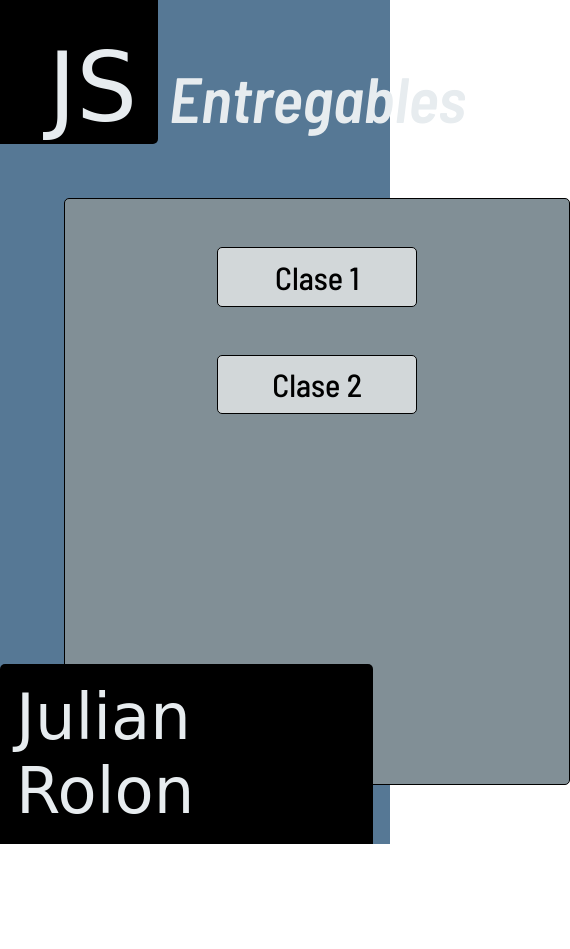
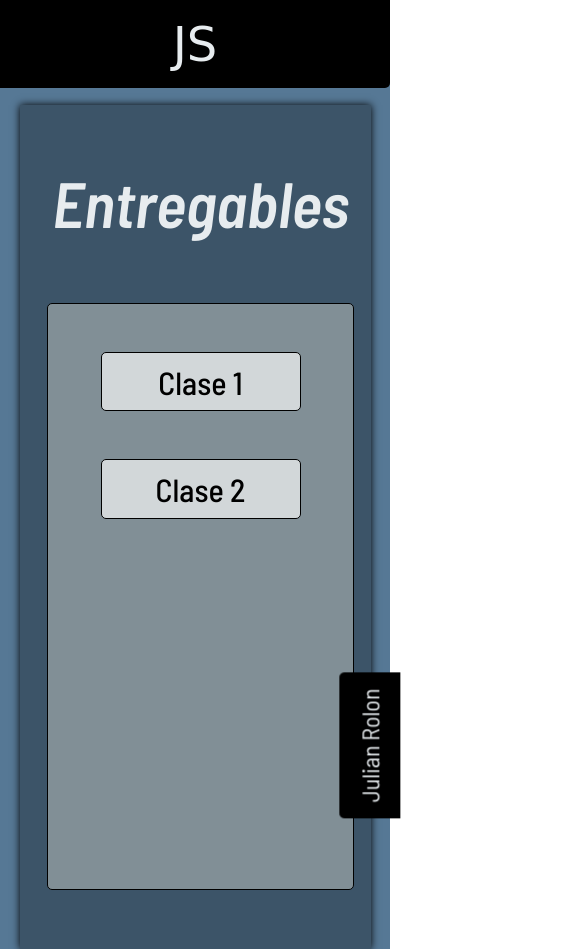
Before and after one commit to J-ln/ch-js-rolon, a plain HTML site: page index.html in a window 390 px wide. Shown: the whole page, 570 px wide, since content can reach past the window. Before the commit the page ends 844 px from the top, so only its background shows below. Drawn offline with Linux system fonts and the light colour scheme; a web font is replaced by a local one.

Commit message:
add responsive sizes and queries

```diff
--- a/scss/style.scss
+++ b/scss/style.scss
@@ -19,6 +19,7 @@ li {
     list-style-type: none;
 }
 
+$backg: #365f88;
 $blanco: #e7ecef;
 $azul: #567895;
 $list: #818f96;
@@ -28,11 +29,14 @@ $sec-font: "Neucha", cursive;
 .container {
     width: 100%;
     height: auto;
+    background-color: $azul;
     .container__classes {
-        width: 100%;
-        height: auto;
+        width: 90%;
+        height: 90%;
         min-height: 100vh;
-        background-color: $azul;
+        margin: 0vh auto;
+        background-color: rgba(0, 0, 0, 0.3);
+        box-shadow: 0 0 0.5rem;
         display: grid;
         grid-template-columns: repeat(5, 2fr);
         grid-template-rows: repeat(5, 2fr);
@@ -50,7 +54,7 @@ $sec-font: "Neucha", cursive;
             margin: 3.5vh auto 7vh;
             background-color: $list;
             padding: 1.5em 3rem;
-            width: 60vh;
+            width: 85%;
             height: auto;
             border-radius: 5px;
             border: 1px solid black;
@@ -73,6 +77,22 @@ $sec-font: "Neucha", cursive;
                 }
             }
         }
+    }
+}
+
+@media (min-width: 768px) {
+    .container__classes {
+        max-width: 720px;
+        margin: 0vh auto;
+        .classes__list {
+            width: 60vh;
+        }
+    }
+}
+
+@media (max-width: 768px) {
+    .container__classes {
+        margin-top: 2vh !important;
     }
 }
 
@@ -108,6 +128,8 @@ $sec-font: "Neucha", cursive;
     }
 }
 
+/* --------------General-------------- */
+
 .arrow {
     border: 10px solid $blanco;
     border-width: 0 10px 10px 0;
@@ -122,13 +144,11 @@ $sec-font: "Neucha", cursive;
 }
 
 .jslogo {
-    position: fixed;
-    display: inline-block;
-    top: 0;
-    left: 0;
-    padding: 2rem 1.3rem 0 3rem;
+    position: sticky;
+    text-align: center;
+    padding: 1rem 1.3rem;
     font-family: $sec-font;
-    font-size: 6rem;
+    font-size: 3rem;
     color: $blanco;
     background-color: black;
     border-radius: 0 0 5px 0;
@@ -136,12 +156,29 @@ $sec-font: "Neucha", cursive;
 
 .sign {
     position: fixed;
-    bottom: 0;
-    right: 2vh;
+    bottom: 8vh;
+    right: -6.2vh;
     padding: 1rem 1rem;
-    font-family: $sec-font;
-    font-size: 4rem;
+    font-size: 1.5rem;
     color: $blanco;
     background-color: black;
     border-radius: 5px 5px 0 0;
+    transform: rotate(-90deg);
 }
+
+@media (min-width: 768px) {
+    .sign {
+        bottom: 0;
+        right: 6vh;
+        font-size: 2.5rem;
+        transform: rotate(0);
+    }
+    .jslogo {
+        position: fixed;
+        display: inline-block;
+        top: 0;
+        left: 0;
+        font-size: 6rem;
+        padding: 2rem 1.3rem 0 3rem;
+    }
+}
```
Also changed, not shown: css/style.css, 1 other file.
